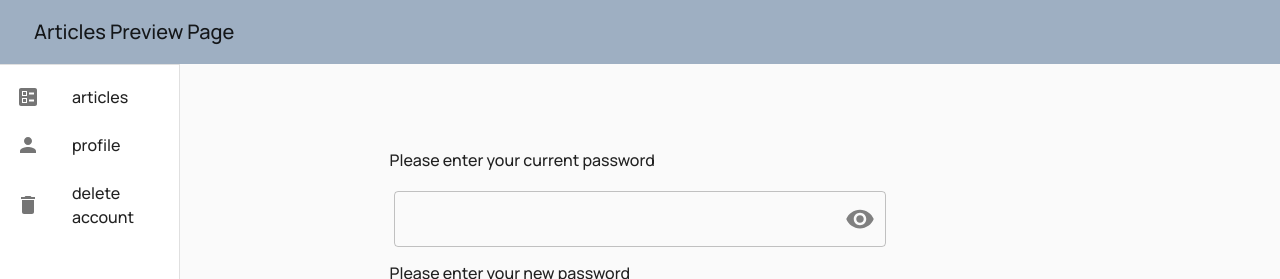
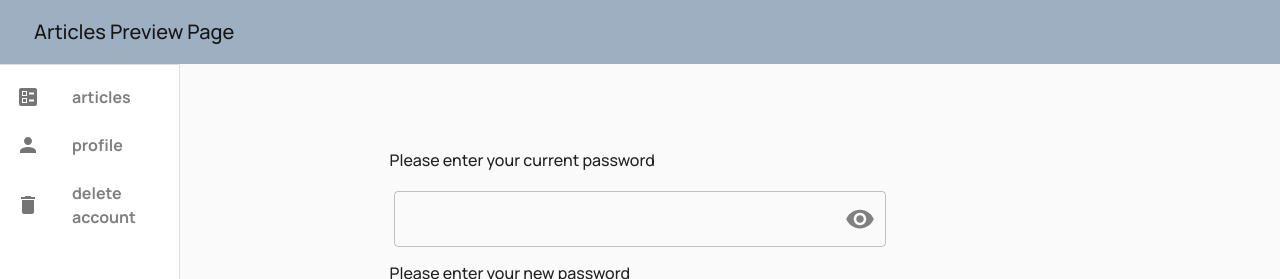
Before and after one commit to sbAsma/article-preview-drf-react, a React (Create React App) app: page /admin/change_password in a window 1280 px wide. Shown: the top 279 px of the page. Built offline with nearby package versions, Linux system fonts and the light colour scheme.

Commit message:
drawer text styling

```diff
--- a/src/components/customDrawer.js
+++ b/src/components/customDrawer.js
@@ -7,6 +7,7 @@ import {
     ListItem,
     ListItemIcon,
     ListItemText,
+    Typography,
     makeStyles,
 } from '@material-ui/core';
 
@@ -24,6 +25,10 @@ const useStyles = makeStyles((theme) => ({
         width: drawerWidth,
     },
     toolbar: theme.mixins.toolbar,
+    text:{
+        color: "gray",
+        fontWeight : "bold",
+    }
 }))
 
 export default function CustomDrawer({drawerItems}){
@@ -47,17 +52,19 @@ export default function CustomDrawer({drawerItems}){
                             <ListItemIcon>
                                 {item.icon}
                             </ListItemIcon>
-                            <ListItemText primary={item.text} />
+                            <ListItemText
+                                primary={
+                                    <Typography
+                                        variant="body1"
+                                        className={classes.text}
+                                    >
+                                      {item.text}
+                                    </Typography>
+                                }
+                            />
                         </ListItem>
                     )
                 })}
-
-                {/* <ListItem button component={Link} href={"delete"}>
-                    <ListItemIcon>
-                        <DeleteIcon />
-                    </ListItemIcon>
-                    <ListItemText primary={"delete account"} />
-                </ListItem> */}
             </List>
         </Drawer>
     );
```
